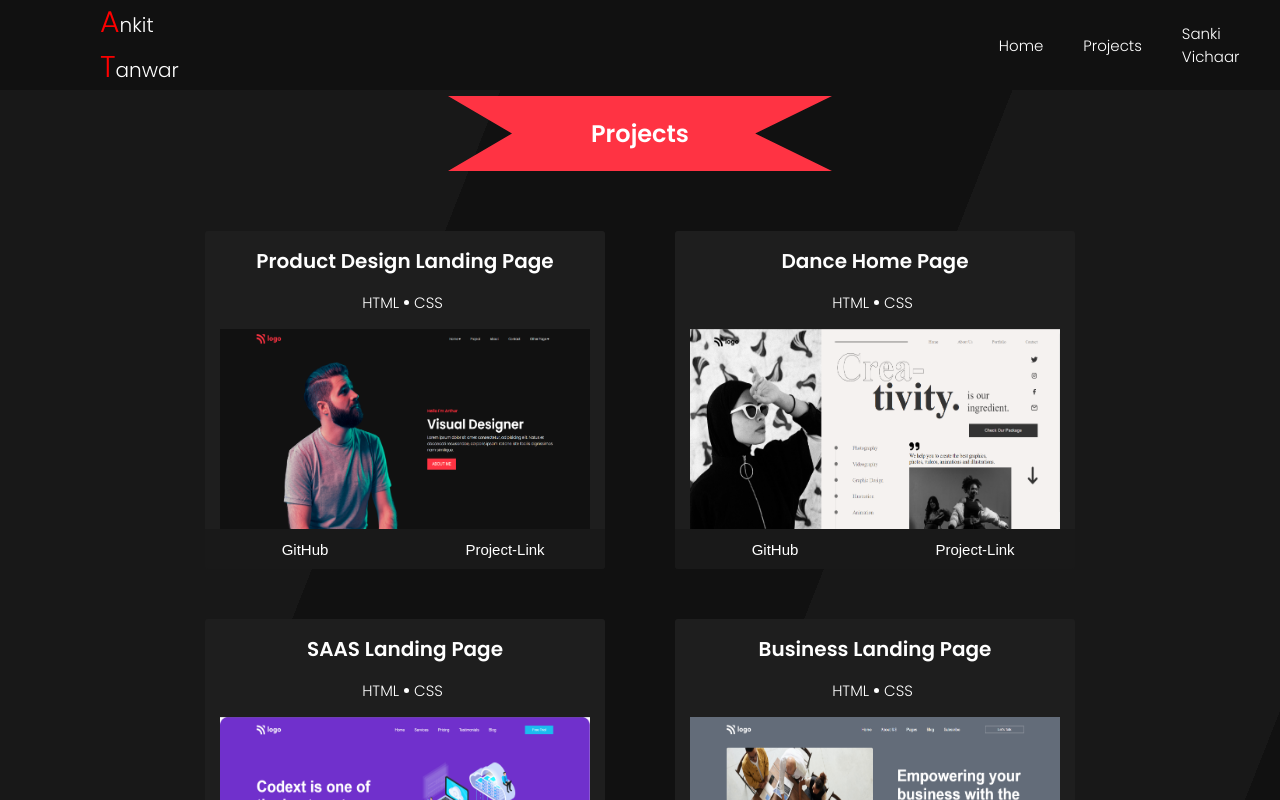
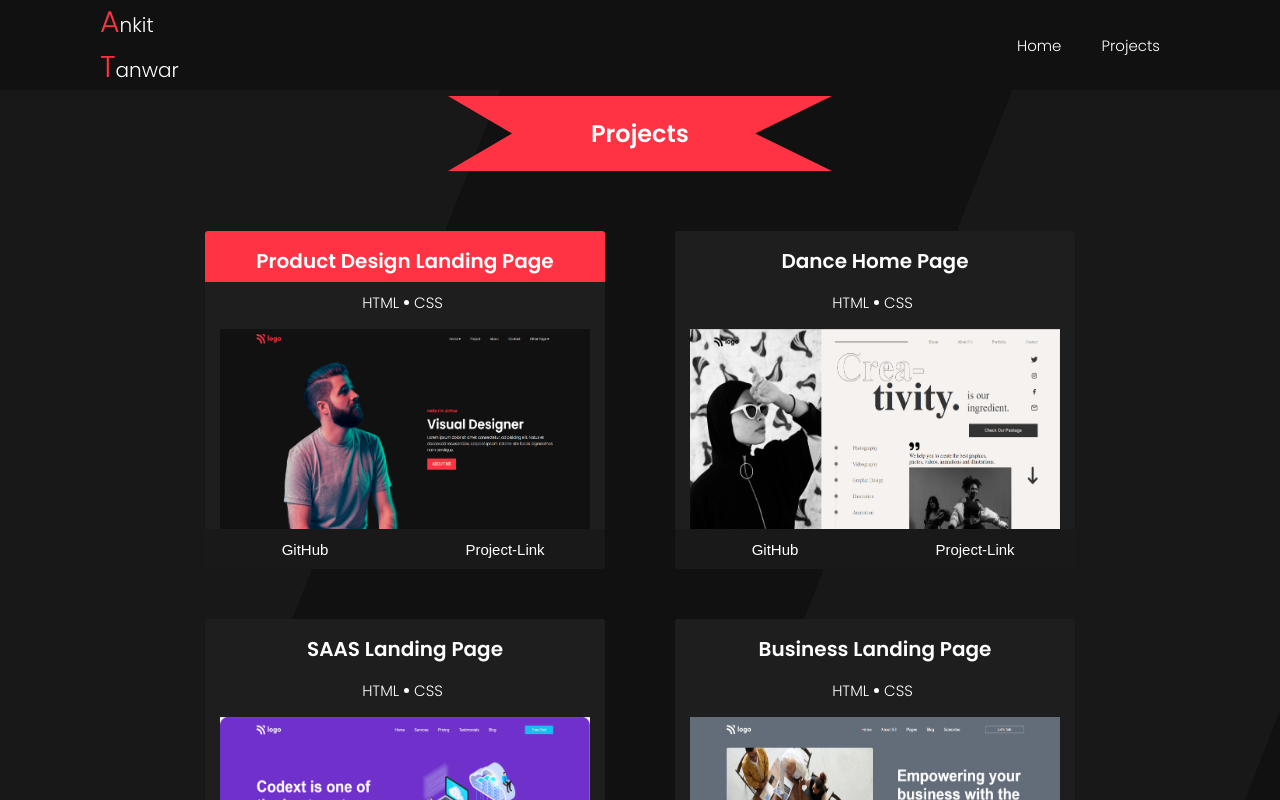
Before and after one commit to Ankit-Tanwar03/My-Portfolio, a plain HTML site: page Index.HTML in a window 1280 px wide. In both pictures the pointer is over the element 405 px from the left and 1139 px from the top of the page. Shown: the part 739-1539 px from the top of the page. Drawn offline with Linux system fonts and the light colour scheme.

Commit message:
HTML CSS changes

```diff
--- a/Index.HTML
+++ b/Index.HTML
@@ -17,7 +17,7 @@
                 <ul class="list-items">
                     <li class="list-item"><a href="#">Home</a></li>
                     <li class="list-item"><a href="#Section">Projects</a></li>
-                    <li class="list-item">Sanki Vichaar</li>
+                    <!-- <li class="list-item">Sanki Vichaar</li> -->
                 </ul>
             </div>
             <div class="intro">
--- a/Style.CSS
+++ b/Style.CSS
@@ -48,7 +48,7 @@ body{
 
 .name span{
     font-size: 30px;
-    color: red;
+    color: #FF3343;
 }
 
 .list-items{
@@ -151,8 +151,13 @@ body{
     align-items: center;
     margin: 25px 35px;
     width: 400px;
-    /* background-color: rgba(255, 255, 255, 0.4); */
     background-color: #1E1E1E;
+}
+
+.card:hover{
+
+    background: linear-gradient(to bottom, #FF3343 0%, #FF3343 15%, #1E1E1E 15%, #1E1E1E 100%);
+    transition-duration: 1s;
 }
 
 .project-title{
@@ -198,14 +203,12 @@ body{
     width: 200px;
     border-style: none;
     background-color: rgba(22, 22, 22, 0.552);
-    /* background-color: #FF3343; */
     font-size: 15px;
     color: #ffffff;
     border-radius: 0px 0px 0px 3px;
 }
 
 .git:hover{
-    /* background-color: rgba(0, 255, 255, 0.074); */
     background-color: #FF3343;
     transition-duration: 0.5s;
 }
@@ -221,6 +224,6 @@ body{
 }
 
 .project-link:hover{
-    background-color: #FF3343;;
+    background-color: #FF3343;
     transition-duration: 0.5s;
 }
```
